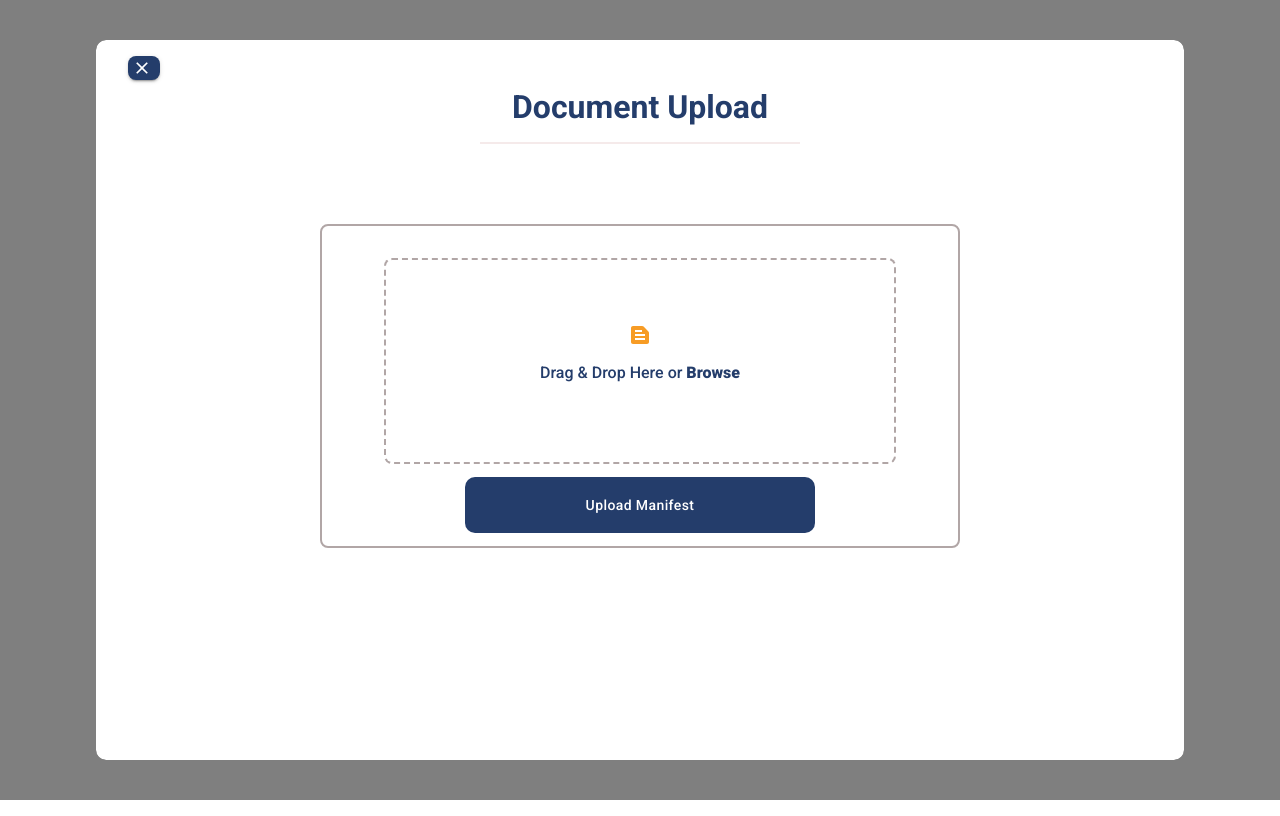
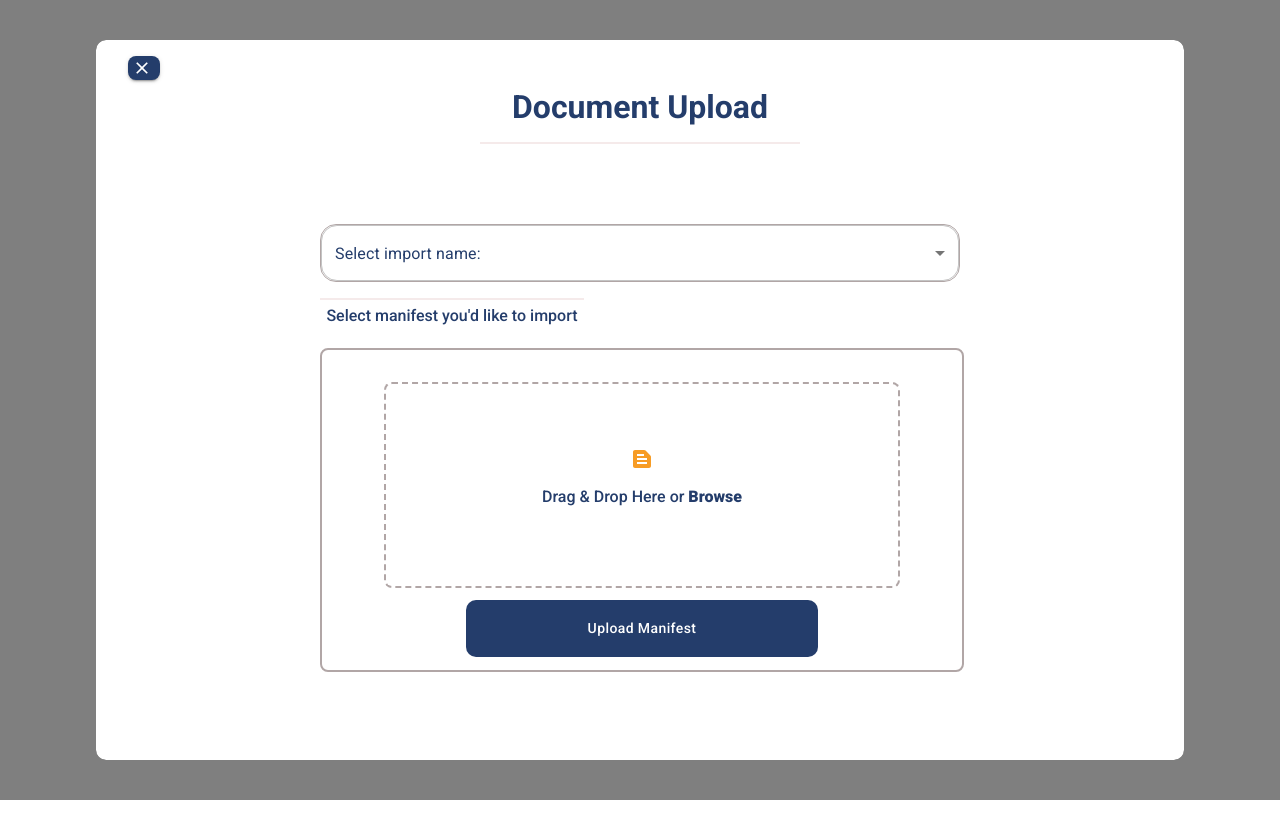
Before and after one commit to eliascons/document-upload, a React (Vite) app: page / in a window 1280 px wide. Both pictures are taken after a click on the button "Open Modal". Built offline with nearby package versions, Linux system fonts and the light colour scheme.

Commit message:
header and select dropdown file name

```diff
--- a/src/components/FileDropArea.jsx
+++ b/src/components/FileDropArea.jsx
@@ -3,6 +3,8 @@ import Box from "@mui/material/Box";
 import { useDropzone } from "react-dropzone";
 import { Button } from "@mui/material";
 import TextSnippetIcon from "@mui/icons-material/TextSnippet";
+import Select from "@mui/material/Select";
+import MenuItem from "@mui/material/MenuItem";
 
 const FileDropArea = () => {
   const [files, setFiles] = useState([]);
@@ -24,6 +26,31 @@ const FileDropArea = () => {
 
   return (
     <Box sx={mainContainer}>
+      <Select
+        labelId="demo-select-small-label"
+        id="demo-select-small"
+        value={"Select import name:"}
+        sx={{
+          border: "1px solid rgb(177 166 166)",
+          borderRadius: "16px",
+          marginBottom: "1rem",
+          width: "100%",
+          color: "#243D6B",
+        }}
+        renderValue={(selected) =>
+          selected ? (
+            selected
+          ) : (
+            <MenuItem value="">Select import name:</MenuItem>
+          )
+        }
+      >
+        <MenuItem value="Import1">Import Name 1</MenuItem>
+        <MenuItem value="Import2">Import Name 2</MenuItem>
+        <MenuItem value="Import3">Import Name 3</MenuItem>
+      </Select>
+
+      <Box style={labelStyles}>{`Select manifest you'd like to import`}</Box>
       <Box style={fileDropContainer}>
         <Box {...getRootProps()} style={fileDropStyle}>
           <input {...getInputProps()} />
@@ -68,8 +95,9 @@ const mainContainer = {
   margin: "3rem",
   display: "flex",
   justifyContent: "center",
-  alignItems: "center",
+  alignItems: "flex-start",
   width: "40rem",
+  flexDirection: "column",
 };
 
 const fileDropContainer = {
@@ -102,4 +130,15 @@ const textStyles = {
   fontWeight: "500",
 };
 
+const labelStyles = {
+  marginBottom: "1rem",
+  borderTop: "solid 2px #f5eaea",
+  fontFamily: "Roboto",
+  color: "#243D6B",
+  fontSize: "1rem",
+  fontWeight: "500",
+  textAlign: "left",
+  padding: ".4rem",
+};
+
 export default FileDropArea;
```
